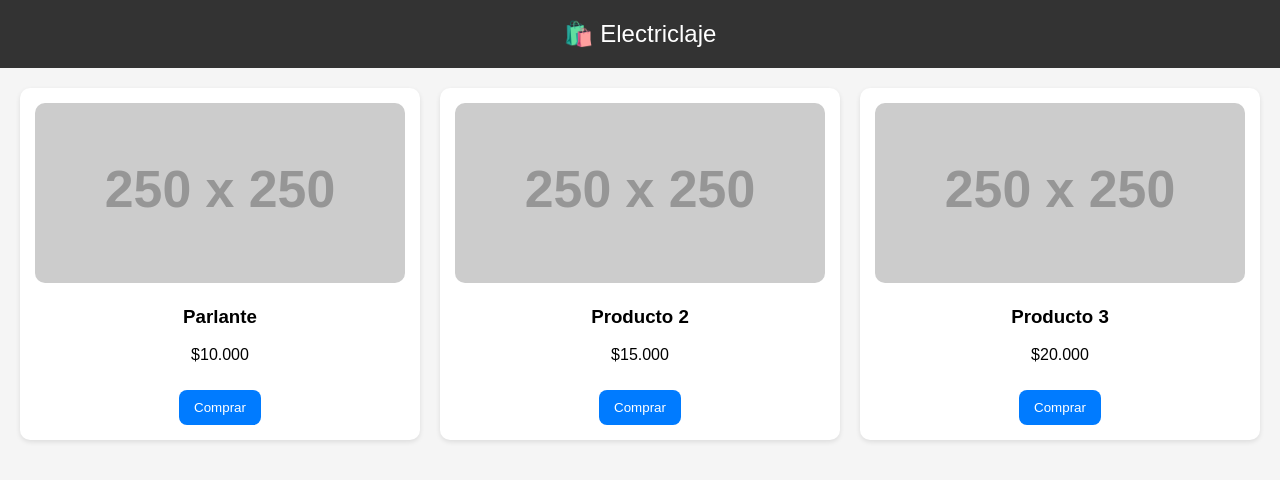
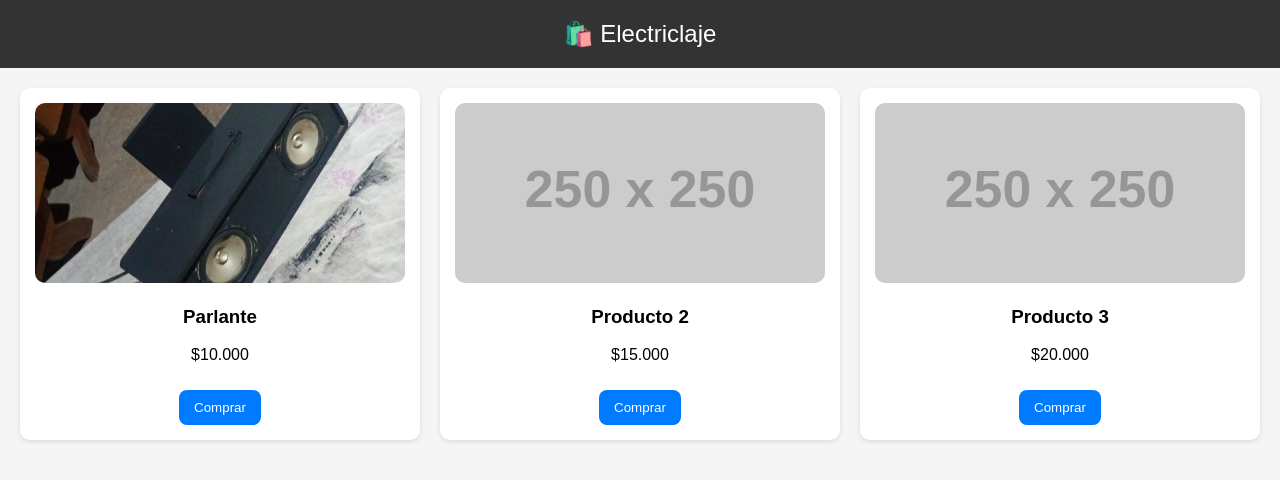
Before and after one commit to Timi743/rufina, a plain HTML site: page index.html in a window 1280 px wide. Drawn offline with Linux system fonts and the light colour scheme; placeholder pictures from the web are drawn by us.

Commit message:
Update product image source in index.html

```diff
--- a/index.html
+++ b/index.html
@@ -58,7 +58,7 @@
 
   <div class="container">
     <div class="producto">
-      <img src="https://via.placeholder.com/250" alt="Producto 1">
+      <img src="parlante.jpeg">
       <h3>Parlante</h3>
       <p>$10.000</p>
       <button>Comprar</button>
```
